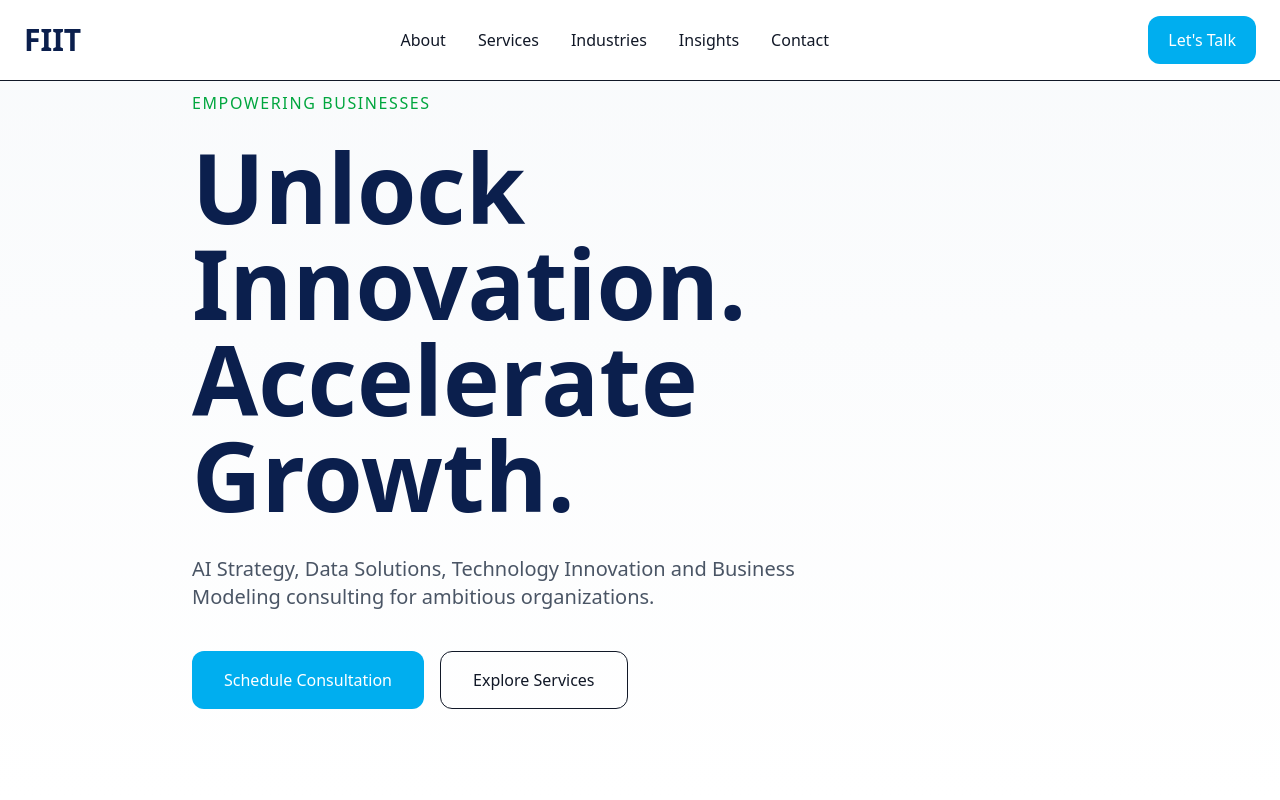
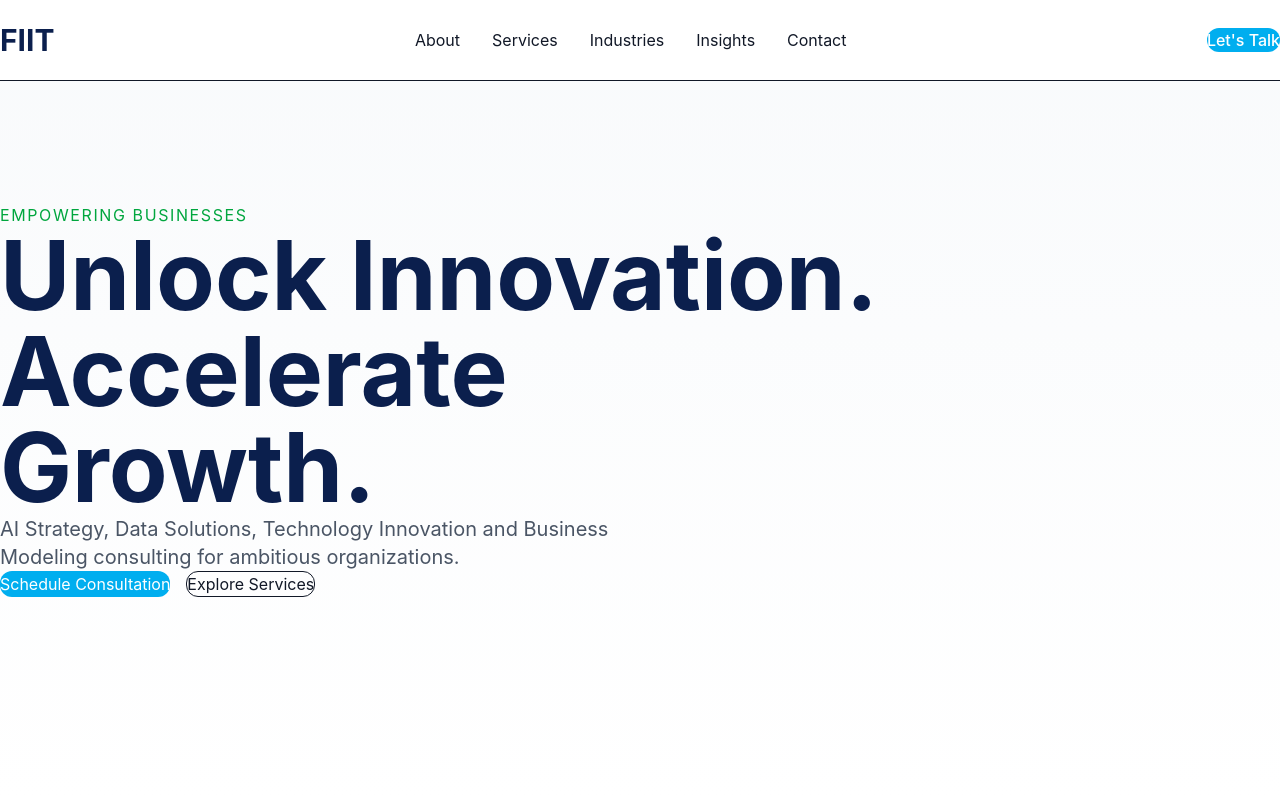
Before and after one commit to richard-martina/redesign1-chatgpt, a Next.js app: page / in a window 1280 px wide. Shown: the top 800 px of the page. Built offline with nearby package versions, Linux system fonts and the light colour scheme.

Commit message:
Update globals.css

```diff
--- a/app/globals.css
+++ b/app/globals.css
@@ -1,10 +1,16 @@
 @import "tailwindcss";
 
 :root {
-  --navy: #0b1f4d;
-  --blue: #00aeef;
+  --navy: #071b38;
+  --cyan: #00aeef;
   --green: #00c389;
-  --light: #f7f9fc;
+  --light: #f8fafc;
+}
+
+* {
+  margin: 0;
+  padding: 0;
+  box-sizing: border-box;
 }
 
 html {
@@ -14,4 +20,13 @@ html {
 body {
   background: white;
   color: #111827;
+  font-family: Inter, Arial, sans-serif;
 }
+
+.container {
+  width: 100%;
+  max-width: 1280px;
+  margin: 0 auto;
+  padding-left: 24px;
+  padding-right: 24px;
+}
```
